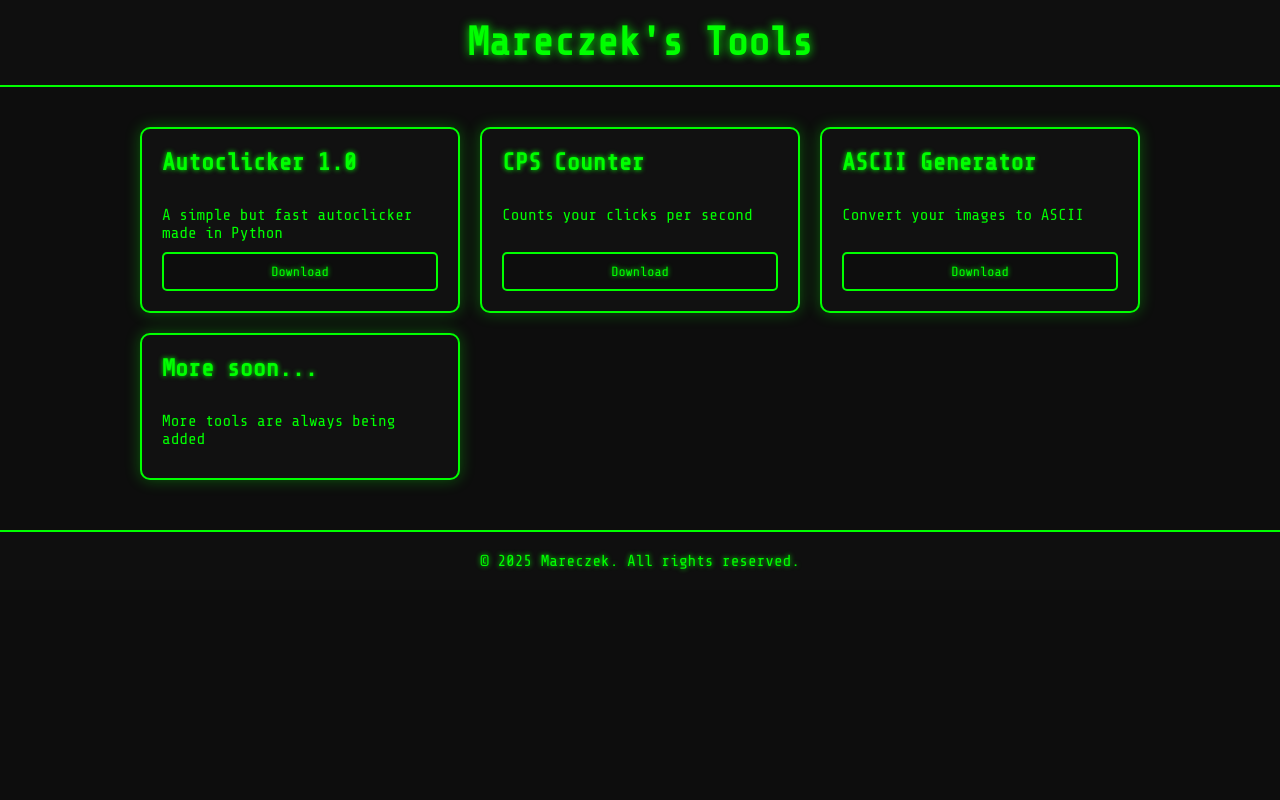
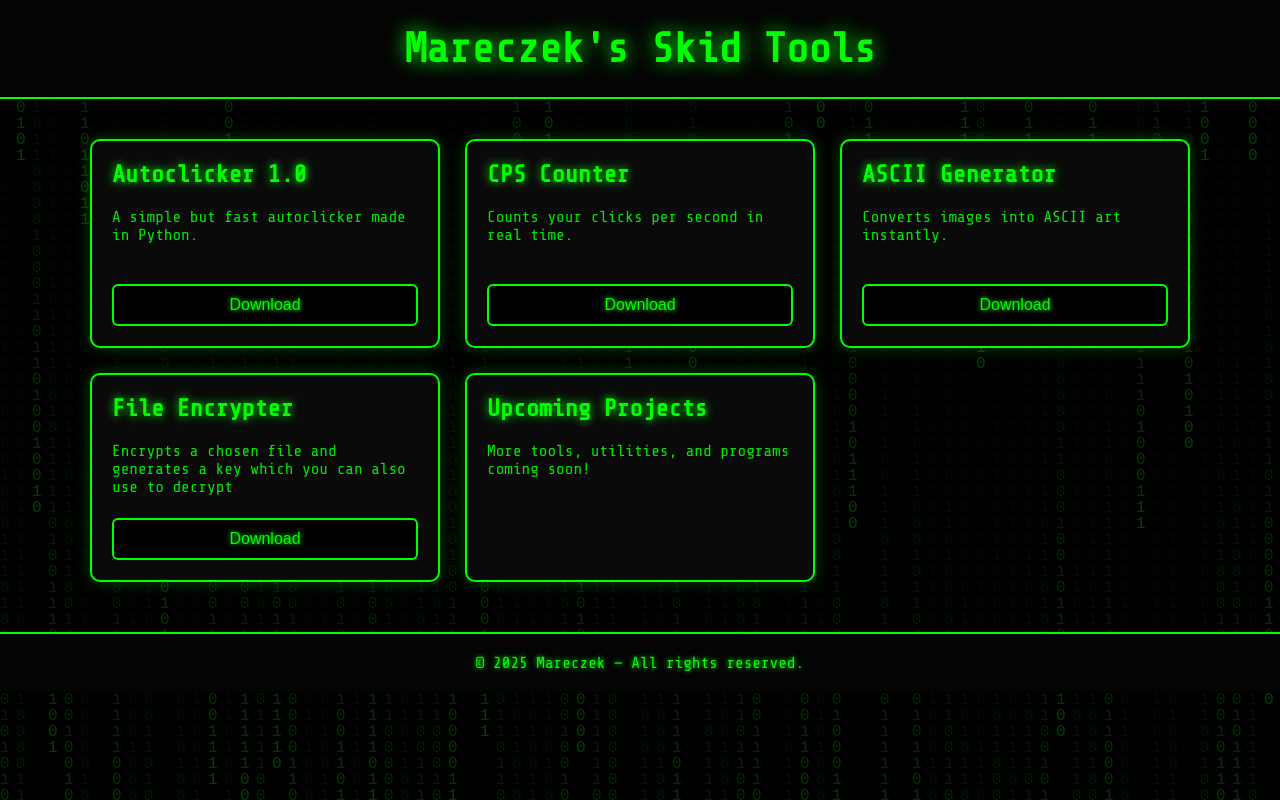
Before and after one commit to mareczek1113/mareczek-sTools, a plain HTML site: page index.html in a window 1280 px wide. Drawn offline with nearby package versions, Linux system fonts and the light colour scheme.

Commit message:
Update index.html

```diff
--- a/index.html
+++ b/index.html
@@ -5,141 +5,195 @@
 <meta name="viewport" content="width=device-width, initial-scale=1.0">
 <title>Mareczek's Tools</title>
 <link href="https://fonts.googleapis.com/css2?family=Share+Tech+Mono&display=swap" rel="stylesheet">
+
 <style>
   body {
     margin: 0;
+    background: #000;
     font-family: 'Share Tech Mono', monospace;
-    background: #0d0d0d;
     color: #00ff00;
+    overflow-x: hidden;
+  }
+
+  /* Matrix rain background */
+  canvas {
+    position: fixed;
+    top: 0; left: 0;
+    width: 100vw;
+    height: 100vh;
+    z-index: 0;
+    pointer-events: none;
+    opacity: 0.25;
   }
 
   header {
-    background: #0f0f0f;
-    padding: 20px;
+    background: #050505ee;
+    padding: 25px;
     text-align: center;
     border-bottom: 2px solid #00ff00;
+    z-index: 2;
+    position: relative;
   }
 
   header h1 {
     margin: 0;
-    font-size: 2.5rem;
-    color: #00ff00;
-    text-shadow: 0 0 10px #00ff00;
+    font-size: 2.6rem;
+    text-shadow: 0 0 20px #00ff00;
+    animation: flicker 2.5s infinite;
+  }
+
+  @keyframes flicker {
+    0%, 20%, 24%, 55%, 100% { opacity: 1; }
+    21%, 22%, 23%, 56% { opacity: 0.4; }
   }
 
   .container {
-    max-width: 1000px;
+    max-width: 1100px;
     margin: 40px auto;
     padding: 0 20px;
     display: grid;
-    grid-template-columns: repeat(auto-fit, minmax(250px, 1fr));
-    gap: 20px;
+    grid-template-columns: repeat(auto-fit, minmax(260px, 1fr));
+    gap: 25px;
+    position: relative;
+    z-index: 2;
   }
 
   .card {
-    background: #111;
+    background: #0a0a0a;
     border: 2px solid #00ff00;
     border-radius: 10px;
     padding: 20px;
-    box-shadow: 0 0 15px #00ff0050;
-    display: flex;
-    flex-direction: column;
-    justify-content: space-between;
-    transition: 0.3s all;
+    box-shadow: 0 0 15px #00ff0044;
+    transition: 0.3s;
+    position: relative;
   }
 
   .card:hover {
     box-shadow: 0 0 30px #00ff00;
-    transform: translateY(-5px);
+    transform: translateY(-7px);
   }
 
   .card h2 {
     margin-top: 0;
-    color: #00ff00;
-    text-shadow: 0 0 5px #00ff00;
+    text-shadow: 0 0 10px #00ff00;
   }
 
   .card p {
-    flex-grow: 1;
-    margin: 10px 0;
+    min-height: 60px;
+    opacity: 0.9;
   }
 
-  .card button {
-    background: #0d0d0d;
+  /* Download button */
+  .card a button {
+    width: 100%;
+    background: #000;
     border: 2px solid #00ff00;
     color: #00ff00;
     padding: 10px;
-    border-radius: 5px;
+    border-radius: 6px;
     cursor: pointer;
-    font-family: 'Share Tech Mono', monospace;
-    transition: 0.2s all;
+    font-size: 1rem;
     text-shadow: 0 0 5px #00ff00;
+    transition: 0.2s;
   }
 
-  .card button:hover {
+  .card a button:hover {
     background: #00ff00;
-    color: #0d0d0d;
-    box-shadow: 0 0 15px #00ff00;
+    color: #000;
+    box-shadow: 0 0 20px #00ff00;
   }
 
   footer {
     text-align: center;
     padding: 20px;
-    background: #0f0f0f;
+    background: #050505ee;
+    border-top: 2px solid #00ff00;
     margin-top: 50px;
-    border-top: 2px solid #00ff00;
-    color: #00ff00;
     text-shadow: 0 0 5px #00ff00;
-  }
-
-  @media (max-width: 600px) {
-    header h1 {
-      font-size: 2rem;
-    }
+    position: relative;
+    z-index: 2;
   }
 </style>
 </head>
 <body>
 
+<canvas id="matrix"></canvas>
+
 <header>
-  <h1>Mareczek's Tools</h1>
+  <h1>Mareczek's Skid Tools</h1>
 </header>
 
 <div class="container">
+
   <div class="card">
     <h2>Autoclicker 1.0</h2>
-    <p>A simple but fast autoclicker made in Python</p>
-    <button onclick="download('autoclick.exe')">Download</button>
+    <p>A simple but fast autoclicker made in Python.</p>
+    <a href="autoclick.exe" download><button>Download</button></a>
   </div>
 
   <div class="card">
     <h2>CPS Counter</h2>
-    <p>Counts your clicks per second</p>
-    <button onclick="download('cps.exe')">Download</button>
+    <p>Counts your clicks per second in real time.</p>
+    <a href="cps.exe" download><button>Download</button></a>
   </div>
 
   <div class="card">
     <h2>ASCII Generator</h2>
-    <p>Convert your images to ASCII</p>
-    <button onclick="download('ascii.exe')">Download</button>
+    <p>Converts images into ASCII art instantly.</p>
+    <a href="ascii.exe" download><button>Download</button></a>
   </div>
 
-  <!-- New Skid-style extra downloads card -->
   <div class="card">
-    <h2>More soon...</h2>
-    <p>More tools are always being added</p>
+    <h2>File Encrypter</h2>
+    <p>Encrypts a chosen file and generates a key which you can also use to decrypt</p>
+    <a href="encrypt.exe" download><button>Download</button></a>
   </div>
+
+  <div class="card">
+    <h2>Upcoming Projects</h2>
+    <p>More tools, utilities, and programs coming soon!</p>
+  </div>
+
 </div>
 
 <footer>
-  &copy; 2025 Mareczek. All rights reserved.
+  © 2025 Mareczek — All rights reserved.
 </footer>
 
 <script>
-  function download(fileName) {
-    alert('Starting download for: ' + fileName);
-    window.location.href = fileName;
+/* Matrix Rain Background */
+const canvas = document.getElementById('matrix');
+const ctx = canvas.getContext('2d');
+
+canvas.width = window.innerWidth;
+canvas.height = window.innerHeight;
+
+const letters = "01";
+const fontSize = 16;
+const columns = canvas.width / fontSize;
+
+let drops = [];
+for (let i = 0; i < columns; i++) drops[i] = 1;
+
+function draw() {
+  ctx.fillStyle = "rgba(0, 0, 0, 0.05)";
+  ctx.fillRect(0, 0, canvas.width, canvas.height);
+
+  ctx.fillStyle = "#00ff00";
+  ctx.font = fontSize + "px monospace";
+
+  for (let i = 0; i < drops.length; i++) {
+    const text = letters[Math.floor(Math.random() * letters.length)];
+    ctx.fillText(text, i * fontSize, drops[i] * fontSize);
+
+    if (drops[i] * fontSize > canvas.height && Math.random() > 0.95) {
+      drops[i] = 0;
+    }
+    drops[i]++;
   }
+}
+
+setInterval(draw, 40);
 </script>
 
 </body>
```
